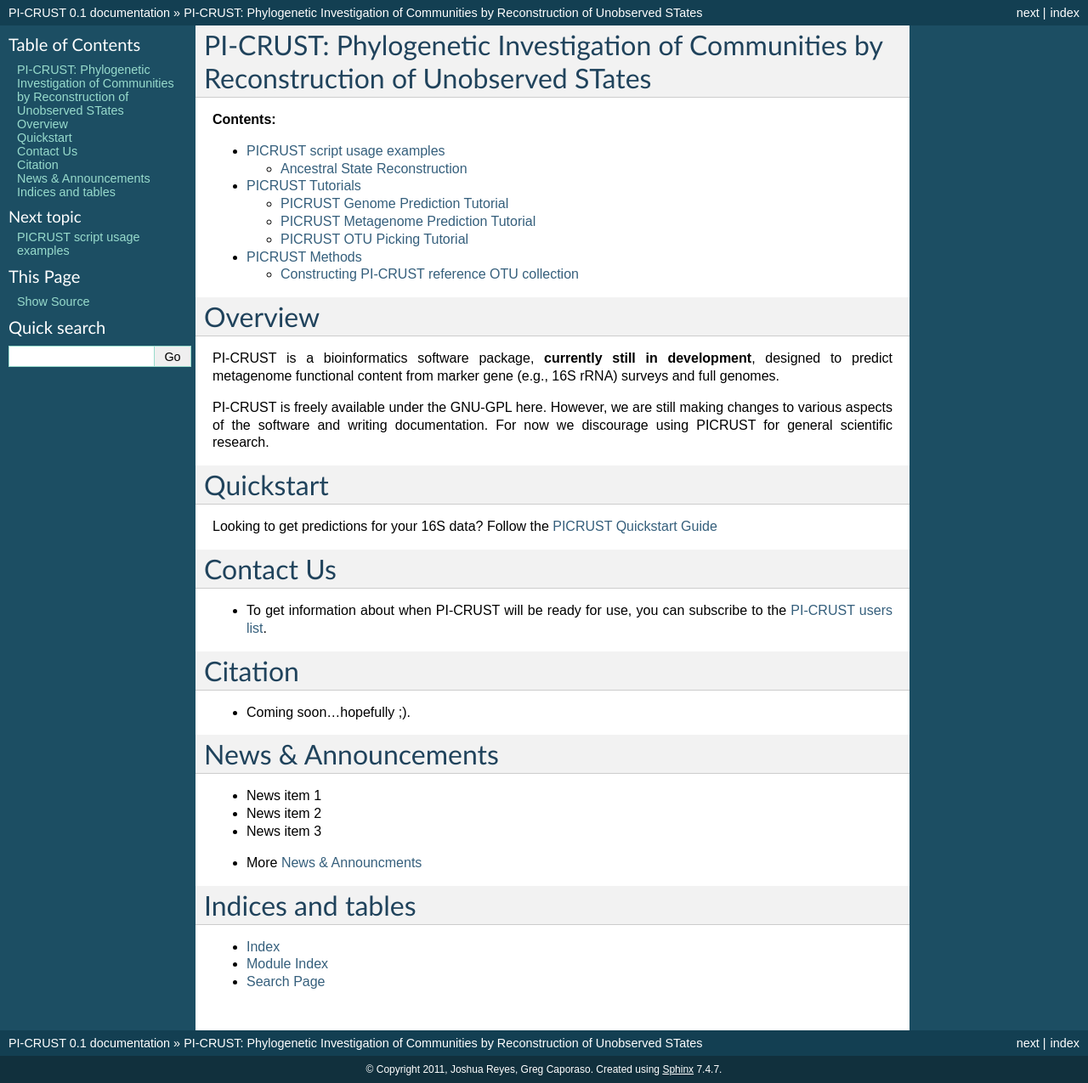
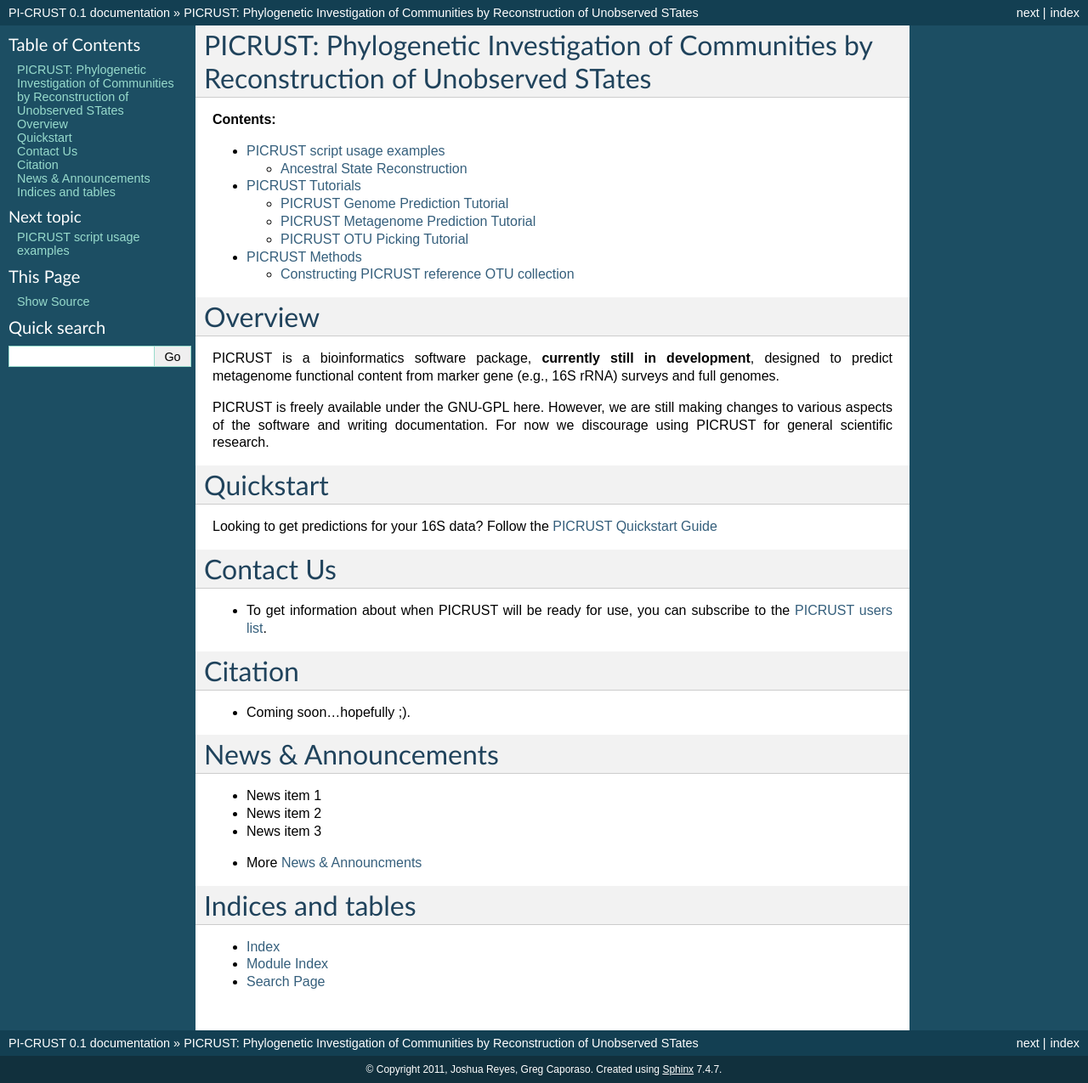
Before and after one commit to picrust/picrust, a Sphinx documentation site: the page built from doc/source/index.rst, in a window 1280 px wide. Shown: the whole page at 85% size. Built offline with Sphinx 7.4.7, drawn with Linux system fonts in a browser that asks for light colours.

Commit message:
Purge hyphenated version of PICRUST from docs

```diff
--- a/doc/source/index.rst
+++ b/doc/source/index.rst
@@ -1,9 +1,9 @@
-.. PI-CRUST documentation master file, created by
+.. PICRUST documentation master file, created by
    sphinx-quickstart on Wed Nov 23 08:21:30 2011.
    You can adapt this file completely to your liking, but it should at least
    contain the root `toctree` directive.
 
-PI-CRUST: Phylogenetic Investigation of Communities by Reconstruction of Unobserved STates
+PICRUST: Phylogenetic Investigation of Communities by Reconstruction of Unobserved STates
 ===========================================================================================
 
 **Contents:**
@@ -18,9 +18,9 @@
 Overview
 ========
 
-PI-CRUST is a bioinformatics software package, **currently still in development**, designed to predict metagenome functional content from marker gene (e.g., 16S rRNA) surveys and full genomes.
+PICRUST is a bioinformatics software package, **currently still in development**, designed to predict metagenome functional content from marker gene (e.g., 16S rRNA) surveys and full genomes.
 
-PI-CRUST is freely available under the GNU-GPL here. However, we are still making changes to various aspects of the software and writing documentation. For now we discourage using PICRUST for general scientific research.
+PICRUST is freely available under the GNU-GPL here. However, we are still making changes to various aspects of the software and writing documentation. For now we discourage using PICRUST for general scientific research.
 
 Quickstart
 ==========
@@ -29,7 +29,7 @@
 
 Contact Us
 ==========
-* To get information about when PI-CRUST will be ready for use, you can subscribe to the `PI-CRUST users list <https://groups.google.com/group/picrust-users/subscribe?note=1&hl=en&noredirect=true&pli=1>`_.
+* To get information about when PICRUST will be ready for use, you can subscribe to the `PICRUST users list <https://groups.google.com/group/picrust-users/subscribe?note=1&hl=en&noredirect=true&pli=1>`_.
 
 Citation
 ========
--- a/doc/source/methods/constructing_reference_otus.rst
+++ b/doc/source/methods/constructing_reference_otus.rst
@@ -1,11 +1,11 @@
 .. _constructing_reference_otus:
 
-Constructing PI-CRUST reference OTU collection
+Constructing PICRUST reference OTU collection
 ==============================================
 
 Introduction
 ------------
-This document covers how the nested reference OTU collection was constructed for PI-CRUST. The script and associated test code are available in the ``qiime-dev/nested_reference_otus`` git repository located `here <https://github.com/qiime-dev/nested_reference_otus>`_. Download links for these reference collections are:
+This document covers how the nested reference OTU collection was constructed for PICRUST. The script and associated test code are available in the ``qiime-dev/nested_reference_otus`` git repository located `here <https://github.com/qiime-dev/nested_reference_otus>`_. Download links for these reference collections are:
 
  * img_gg_otus_18may2012.tgz (`download <https://s3.amazonaws.com/picrust-public-data/img_gg_otus_18may2012.tgz>`_ ; md5: 5f1de69a310dc0c261ea76b48ba5dbe2)
 
@@ -13,7 +13,7 @@
 -----------------------
 Beginning with a collection of sequences of a single marker gene (16S in our case), a user-defined list of percent identities to cluster at, and an optional phylogenetic tree, the following steps are performed:
 
- #. Pick OTUs (using ``pick_otus.py`` in `QIIME <http://www.qiime.org>`_) on input sequences at first specified percent identity using `uclust <http://www.drive5.com/uclust>`_, suppressing QIIME's pre-sorting of sequences (by passing ``-DB`` to ``pick_otus.py``). Suppressing of the pre-sorting is included so the user can pre-sort sequences as they prefer before OTU picking: sequences that are listed first in the users input will preferentially be cluster centroids. In the case of PI-CRUST, these are sequences for which we have full genomes.
+ #. Pick OTUs (using ``pick_otus.py`` in `QIIME <http://www.qiime.org>`_) on input sequences at first specified percent identity using `uclust <http://www.drive5.com/uclust>`_, suppressing QIIME's pre-sorting of sequences (by passing ``-DB`` to ``pick_otus.py``). Suppressing of the pre-sorting is included so the user can pre-sort sequences as they prefer before OTU picking: sequences that are listed first in the users input will preferentially be cluster centroids. In the case of PICRUST, these are sequences for which we have full genomes.
  #. Pick a representative sequence for each OTU as the centroid of the OTU cluster.
  #. Filter the input tree (if any) to contain only tips that are representative sequences generated in the previous step. If no input tree was provided, do not create a tree.
  #. Using the representative sequence collection from the previous step, pick otus on input sequences at the next specified percent identity using the same parameters as applied in Step1.
--- a/doc/source/tutorials/genome_prediction.rst
+++ b/doc/source/tutorials/genome_prediction.rst
@@ -5,7 +5,7 @@
 
 Introduction
 ------------
-This tutorial explains the initial steps in the **PI-CRUST** pipeline that looks after formatting input tree and trait tables, running ancestral state reconstruction, and extending predictions to all tips in the reference tree.
+This tutorial explains the initial steps in the **PICRUST** pipeline that looks after formatting input tree and trait tables, running ancestral state reconstruction, and extending predictions to all tips in the reference tree.
 
 
 Essential Files
--- a/doc/source/tutorials/metagenome_prediction.rst
+++ b/doc/source/tutorials/metagenome_prediction.rst
@@ -5,7 +5,7 @@
 
 Introduction
 ------------
-This tutorial explains the final steps in the **PI-CRUST** pipeline that takes in a users OTU table and produces metagenome predictions.
+This tutorial explains the final steps in the **PICRUST** pipeline that takes in a users OTU table and produces metagenome predictions.
 
 These commands would be done after the steps outlined in the `PICRUST Genome Prediction Tutorial <./genome_prediction.html>`_.
 
@@ -14,7 +14,7 @@
 
 In this tutorial, you will need an OTU table and the output files from the 'predict_traits.py' script.
 
-The steps required to get the output from the intial steps in the PI-CRUST pipeline are outlined in the :ref:`genome_prediction_tutorial`.
+The steps required to get the output from the intial steps in the PICRUST pipeline are outlined in the :ref:`genome_prediction_tutorial`.
 
 **Note: If you are trying to run PICRUST with your own OTU table ensure you have properly reference picked your OTU table:** :ref:`otu_picking_tutorial`
 
```
